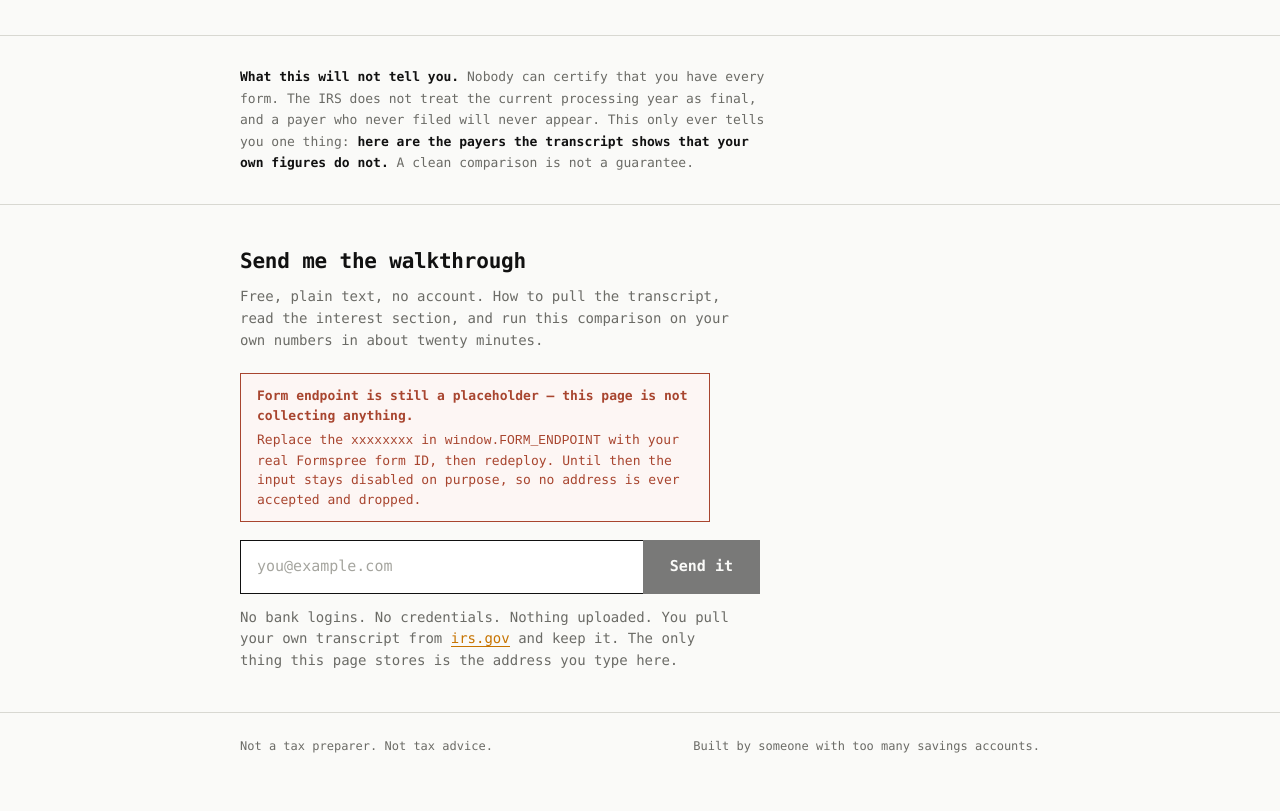
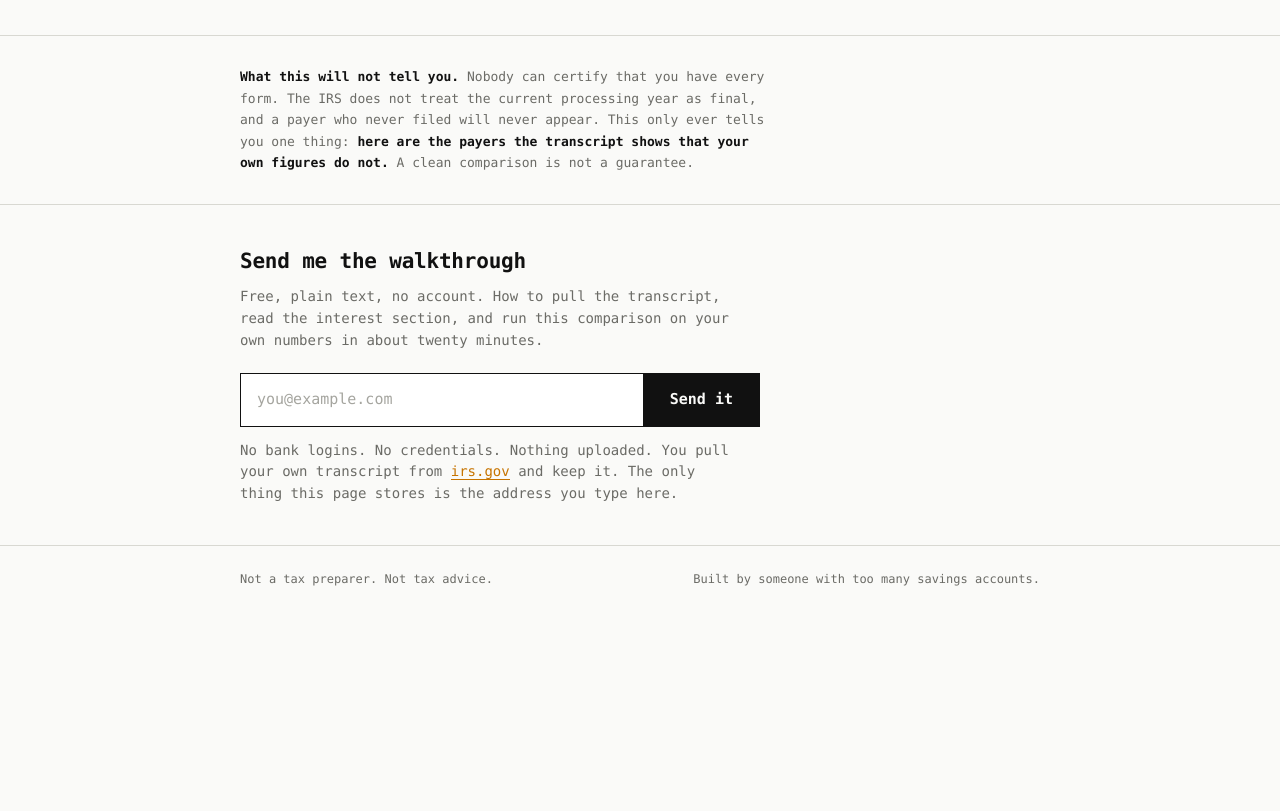
Before and after one commit to Ash01512/1099-int-check, a website: page public/index.html in a window 1280 px wide. Shown: the part 1424-2235 px from the top of the page. After the commit the page ends 2068 px from the top, so only its background shows below. Drawn offline with Linux system fonts and the light colour scheme.

Commit message:
feat: wire the signup form to a live Formspree endpoint
The page now collects. Replaces the placeholder form ID, so the guard no
longer disables the input.

README updated for the new state, including the two free-tier limits that
matter over a 60-day collection window: 50 submissions per month, and 30
days of submission history, which is shorter than the window itself.

Co-Authored-By: Claude Opus 5 (1M context) <noreply@anthropic.com>

```diff
--- a/public/index.html
+++ b/public/index.html
@@ -20,7 +20,7 @@
      of silently accepting and discarding addresses. That is deliberate.
      =================================================================== -->
 <script>
-  window.FORM_ENDPOINT = "https://formspree.io/f/xxxxxxxx";
+  window.FORM_ENDPOINT = "https://formspree.io/f/mljrpbvy";
   window.DEADLINE = "2026-10-15T23:59:59-04:00"; // extension deadline, TY2025
 </script>
 
```
Also changed, not shown: README.md.
